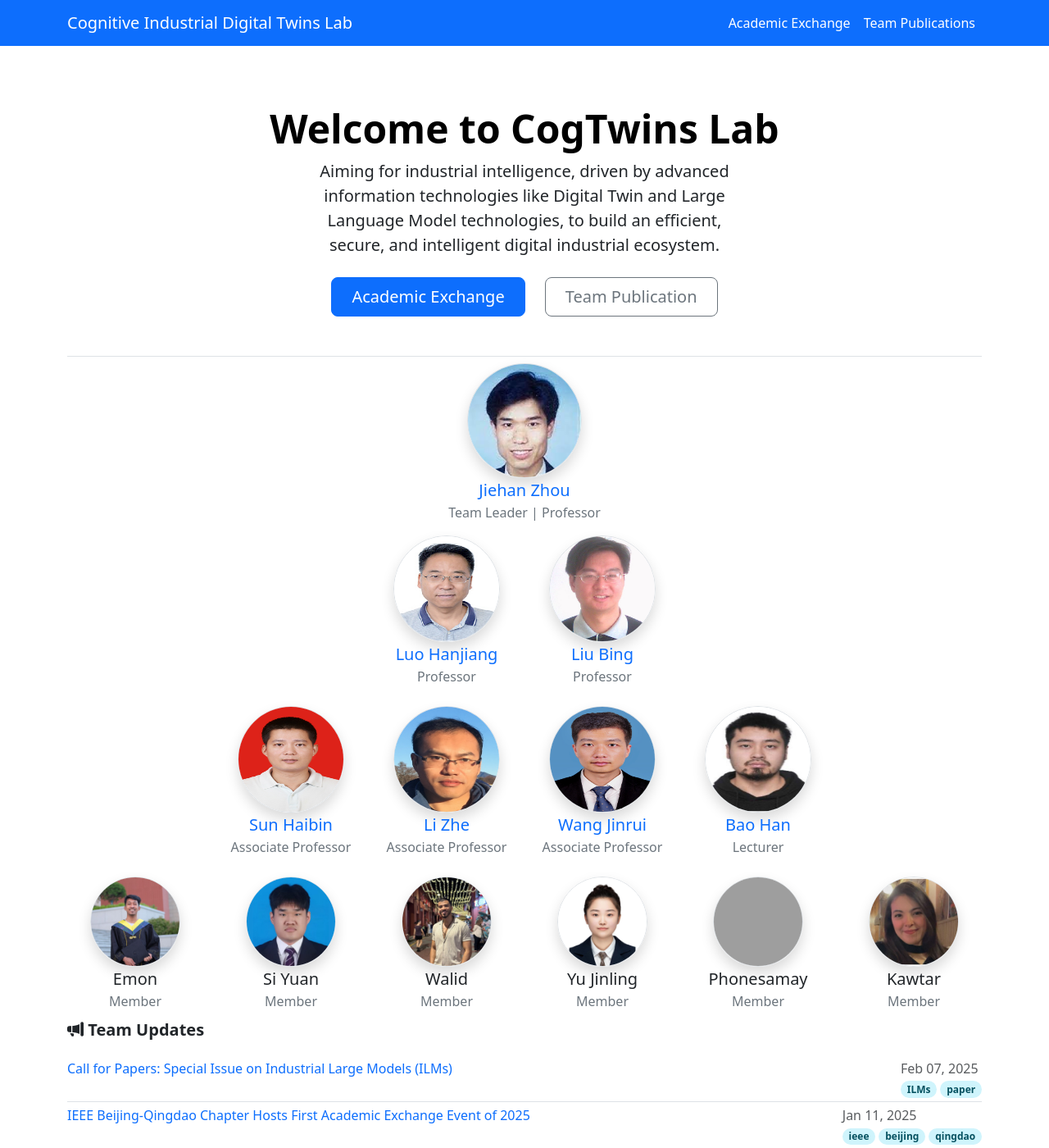
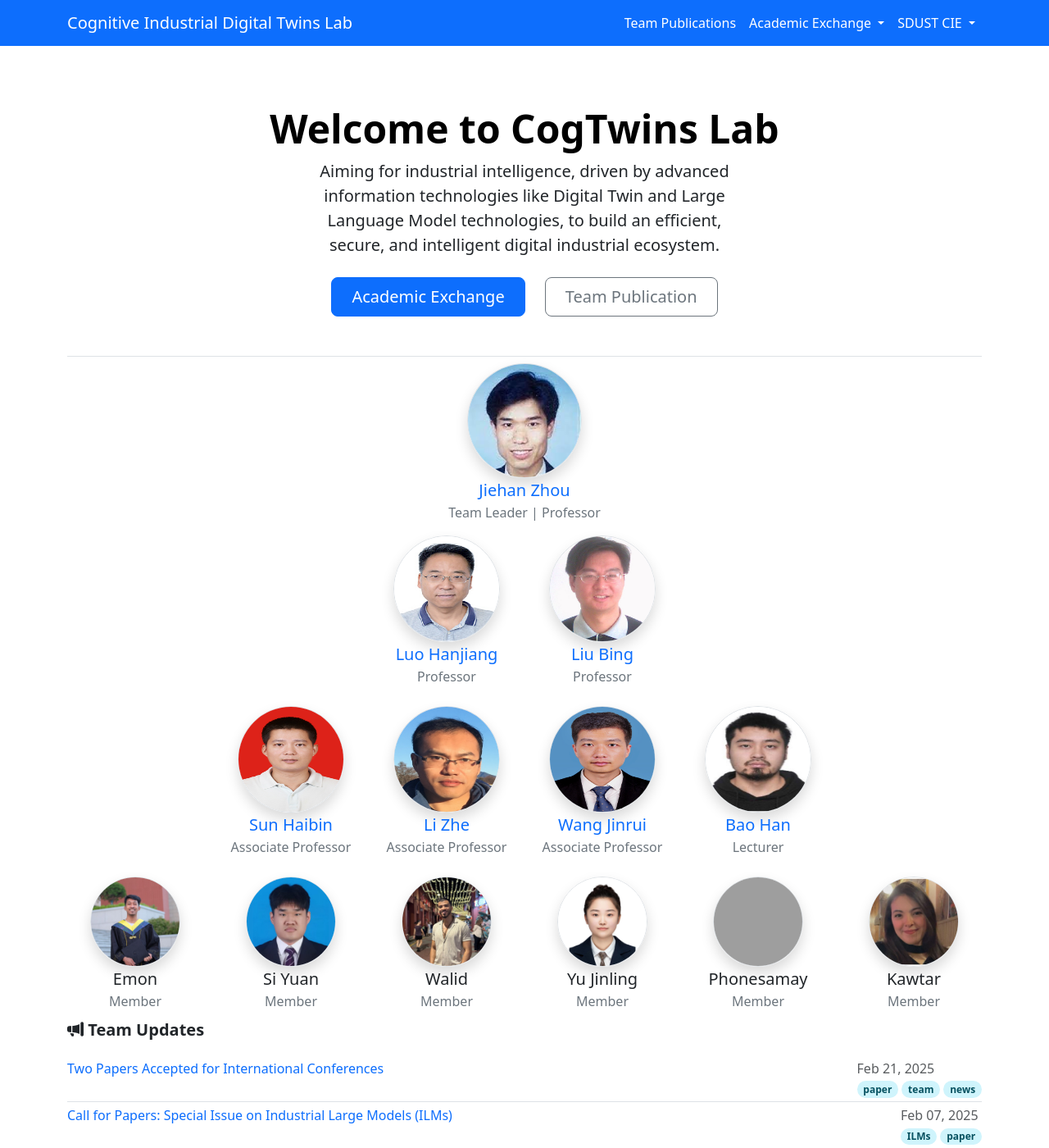
Before and after one commit to cogtwins/cogtwins.github.io, a Jekyll site: the page built from index.html, in a window 1280 px wide and 1400 px high. Shown: the whole window at 82% size. Built offline with Jekyll 4.4.1, drawn with Linux system fonts in a browser that asks for light colours; the list of posts is cut into pages by our own code; some of the changed lines change nothing that is shown; grey boxes are pictures that could not be loaded.

Commit message:
Blog update, Header nav menu update

```diff
--- a/_includes/header.html
+++ b/_includes/header.html
@@ -1,6 +1,6 @@
-<nav class="navbar navbar-expand-lg bg-primary" data-bs-theme="dark">
+<nav class="navbar navbar-expand-lg bg-primary" data-bs-theme="light">
   <div class="container">
-    <a class="navbar-brand" href="/"> {{ site.title | escape }} </a>
+    <a class="navbar-brand text-white" href="/"> {{ site.title | escape }} </a>
     <button
       class="navbar-toggler"
       type="button"
@@ -8,7 +8,7 @@
       data-bs-target="#navbarColor02"
       aria-controls="navbarColor02"
       aria-expanded="false"
-      aria-label="Toggle navigation"
+      aria-label="Toggle"
     >
       <span class="navbar-toggler-icon"></span>
     </button>
@@ -16,17 +16,71 @@
       <ul class="navbar-nav ms-auto mb-2 mb-lg-0">
         <li class="nav-item">
           <a
-            class="nav-link active"
-            href="{{ '/academic_exchange' | relative_url }}"
-            >Academic Exchange</a
-          >
-        </li>
-        <li class="nav-item">
-          <a
-            class="nav-link active"
+            class="nav-link text-white"
             href="{{ '/team_publication' | relative_url }}"
             >Team Publications</a
           >
+        </li>
+        <li class="nav-item dropdown">
+          <a
+            class="nav-link dropdown-toggle text-white"
+            href="#"
+            role="button"
+            data-bs-toggle="dropdown"
+            aria-expanded="false"
+          >
+            Academic Exchange
+          </a>
+          <ul class="dropdown-menu">
+            <li>
+              <a
+                class="dropdown-item"
+                href="{{ '/academic_exchange' | relative_url }}"
+                >Academic Exchange (SDUST)</a
+              >
+            </li>
+            <li>
+              <a class="dropdown-item disabled" href="" target="_blank"
+                >IEEE (Qingdao)</a
+              >
+            </li>
+          </ul>
+        </li>
+        <li class="nav-item dropdown">
+          <a
+            class="nav-link dropdown-toggle text-white"
+            href="#"
+            role="button"
+            data-bs-toggle="dropdown"
+            aria-expanded="false"
+          >
+            SDUST CIE
+          </a>
+          <ul class="dropdown-menu">
+            <li>
+              <a
+                class="dropdown-item"
+                href="https://cie.sdust.edu.cn/"
+                target="_blank"
+                >Qingdao Campus</a
+              >
+            </li>
+            <li>
+              <a
+                class="dropdown-item"
+                href="https://jnio.sdust.edu.cn/index.htm"
+                target="_blank"
+                >Jinan Campus</a
+              >
+            </li>
+            <li><hr class="dropdown-divider" /></li>
+            <li>
+              <small class="dropdown-item disabled fs-sm text-wrap">
+                Shandong University of Science and Technology - College of
+                International Exchange
+              </small>
+            </li>
+          </ul>
         </li>
       </ul>
     </div>
--- /dev/null
+++ b/_posts/2025-02-21-two_papers_accepted_for_int_conf.markdown
@@ -0,0 +1,39 @@
+---
+layout: post
+title: "Two Papers Accepted for International Conferences"
+author: "Yu Jinling, Ayub Ali Emon"
+date: 2025-02-21
+tags: paper team news
+published: true
+---
+
+We are thrilled to announce that two of our papers have been accepted for presentation at prestigious international conferences in 2025. These acceptances are a testament to the dedication and innovation of our team, as well as the impactful research being conducted in our laboratory.
+
+1. **Paper Title**: “Optimizing Attention for Efficient LLM Inference: A Review”
+   **Conference**: 8th World Conference on Computing and Communication Technologies (WCCCT 2025)
+   **Conference Dates**: April 11-13, 2025
+   **Conference Location**: Shenzhen, China
+
+2. **Paper Title**: “S4T-GPTQ: A Space-for-Time Strategy For Optimizing GPTQ 4-bit Quantization”
+   **Conference**: 10th International Conference on Machine Learning Technologies (ICMLT 2025)
+   **Conference Dates**: May 23-25, 2025
+   **Conference Location**: Helsinki, Finland
+
+The acceptance of these papers is a significant milestone for our team and further solidifies our laboratory’s reputation in the global academic community. We remain committed to pushing the boundaries of research and look forward to sharing our findings and collaborating with peers at these conferences.
+
+<br>
+<h1 class="fs-4" itemprop="name headline">实验室公告：两篇论文在国际会议上成功被接受</h1>
+
+我们非常高兴地宣布，实验室的两篇论文已被国际学术会议接受，并将于2025年进行展示。此次接受不仅是对我们研究工作的充分肯定，也彰显了实验室在相关领域的持续创新与进展：
+
+1. **论文标题**：“Optimizing Attention for Efficient LLM Inference: A Review”
+   **会议名称**：第8届世界计算与通信技术大会（WCCCT 2025）
+   **会议时间**：2025年4月11日至13日
+   **会议地点**：中国深圳
+
+2. **论文标题**：“S4T-GPTQ: A Space-for-Time Strategy For Optimizing GPTQ 4-bit Quantization”
+   **会议名称**：2025年第10届国际机器学习技术大会（ICMLT 2025）
+   **会议时间**：2025年5月23日至25日
+   **会议地点**：芬兰赫尔辛基
+
+这两篇论文的成功接受是团队共同努力的成果，也为实验室在国际学术界的影响力进一步提升奠定了坚实基础。我们将继续致力于前沿研究，并期待在未来的会议中与国际同行展开深入交流与合作。
```
